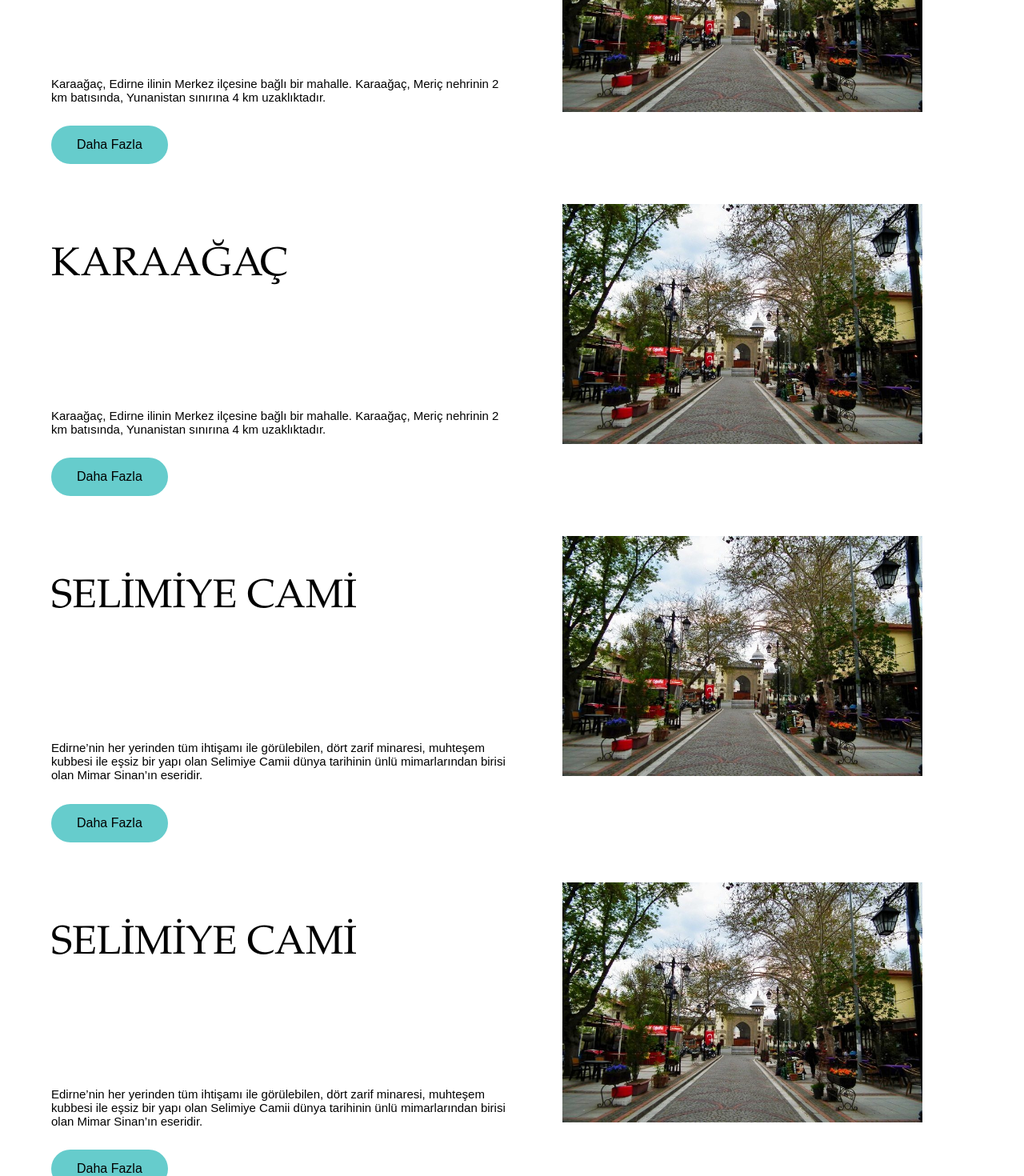
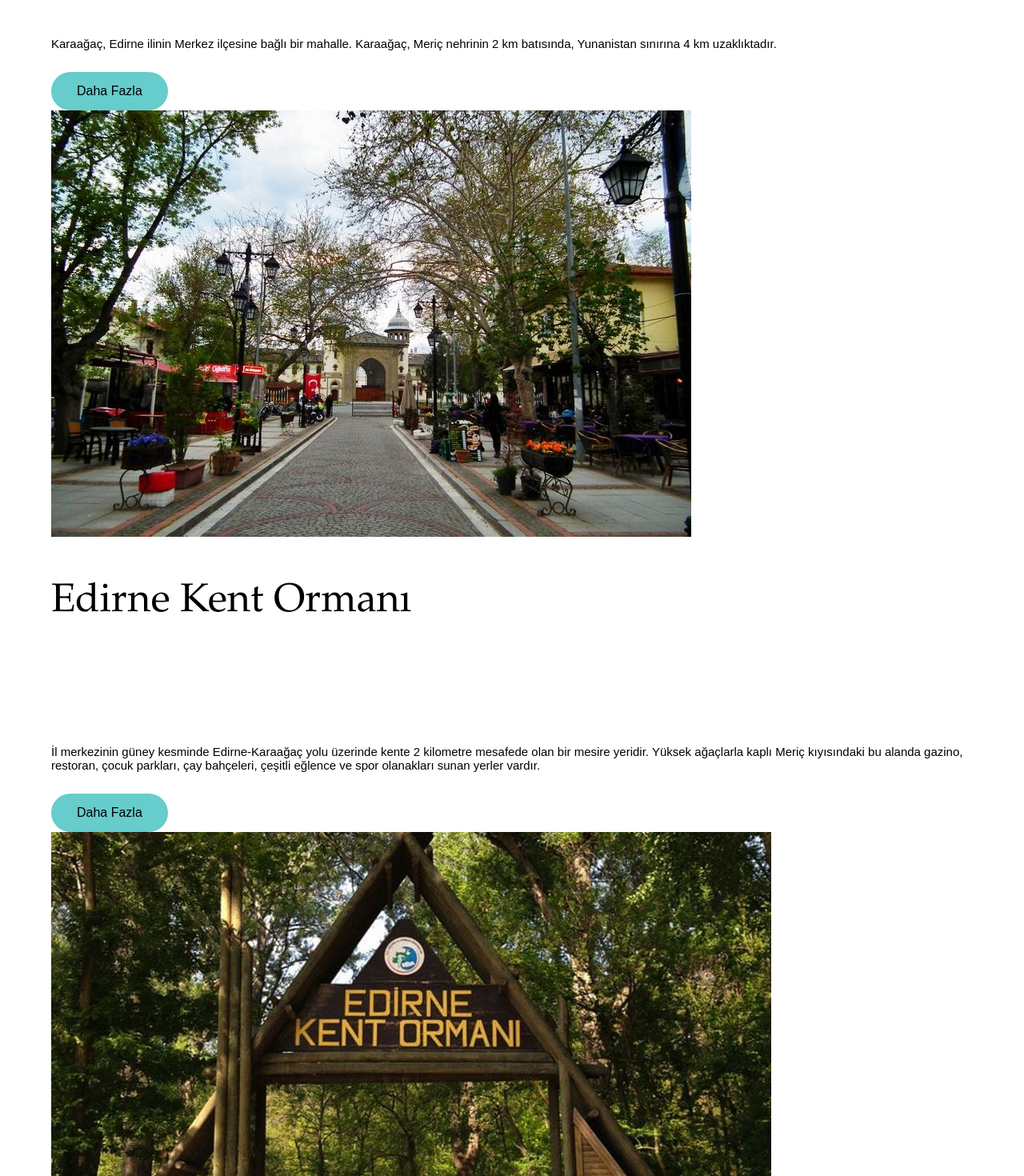
Before and after one commit to humutayran/edirnegezmelik, a React (Create React App) app: page /gezilecek in a window 1280 px wide. Shown: the part 340-1810 px from the top of the page at 80% size. Built offline with nearby package versions, Linux system fonts and the light colour scheme.

Commit message:
fix typos

```diff
--- a/src/components/slider/Slider.jsx
+++ b/src/components/slider/Slider.jsx
@@ -16,7 +16,7 @@ function Slider() {
     <Swiper
       // install Swiper modules
       modules={[Navigation, Pagination, A11y, Autoplay]}
-      spaceBetween={50}
+      spaceBetween={0}
       slidesPerView={3}
       navigation={true}
       pagination={{ clickable: true }}
--- a/src/pages/gezilecek/Gezilecek.jsx
+++ b/src/pages/gezilecek/Gezilecek.jsx
@@ -1,12 +1,13 @@
 import React from "react";
 import "./gezilecek.css";
 import karaagac from "../../images/karaagac.jpg";
+import kentormani from "../../images/edirnekentormani.jpg";
 
 function Gezilecek() {
   return (
     <div className="body">
-      <div className="conteiner">
-        <div className="conteiner-left">
+      <div className="container">
+        <div className="container-left">
           <div className="title">KARAAĞAÇ</div>
           <div className="explanation">
             Karaağaç, Edirne ilinin Merkez ilçesine bağlı bir mahalle. Karaağaç,
@@ -15,26 +16,27 @@ function Gezilecek() {
           </div>
           <button className="button">Daha Fazla</button>
         </div>
-        <div className="conteiner-right">
+        <div className="container-right">
           <img src={karaagac} />
         </div>
       </div>
-      <div className="conteiner">
-        <div className="conteiner-left">
-          <div className="title">KARAAĞAÇ</div>
+      <div className="container">
+        <div className="container-left">
+          <div className="title">Edirne Kent Ormanı</div>
           <div className="explanation">
-            Karaağaç, Edirne ilinin Merkez ilçesine bağlı bir mahalle. Karaağaç,
-            Meriç nehrinin 2 km batısında, Yunanistan sınırına 4 km
-            uzaklıktadır.
+            İl merkezinin güney kesminde Edirne-Karaağaç yolu üzerinde kente 2
+            kilometre mesafede olan bir mesire yeridir. Yüksek ağaçlarla kaplı
+            Meriç kıyısındaki bu alanda gazino, restoran, çocuk parkları, çay
+            bahçeleri, çeşitli eğlence ve spor olanakları sunan yerler vardır.
           </div>
           <button className="button">Daha Fazla</button>
         </div>
-        <div className="conteiner-right">
-          <img src={karaagac} />
+        <div className="container-right">
+          <img src={kentormani} />
         </div>
       </div>
-      <div className="conteiner">
-        <div className="conteiner-left">
+      <div className="container">
+        <div className="container-left">
           <div className="title">SELİMİYE CAMİ</div>
           <div className="explanation">
             Edirne’nin her yerinden tüm ihtişamı ile görülebilen, dört zarif
@@ -44,12 +46,12 @@ function Gezilecek() {
           </div>
           <button className="button">Daha Fazla</button>
         </div>
-        <div className="conteiner-right">
-          <img src={karaagac} />
+        <div className="container-right">
+          <img src={kentormani} />
         </div>
       </div>
-      <div className="conteiner">
-        <div className="conteiner-left">
+      <div className="container">
+        <div className="container-left">
           <div className="title">SELİMİYE CAMİ</div>
           <div className="explanation">
             Edirne’nin her yerinden tüm ihtişamı ile görülebilen, dört zarif
@@ -59,7 +61,7 @@ function Gezilecek() {
           </div>
           <button className="button">Daha Fazla</button>
         </div>
-        <div className="conteiner-right">
+        <div className="container-right">
           <img src={karaagac} />
         </div>
       </div>
--- a/src/pages/tarihi/Tarihi.jsx
+++ b/src/pages/tarihi/Tarihi.jsx
@@ -1,12 +1,13 @@
 import React from "react";
 import "../gezilecek/gezilecek.css";
 import selimiye from "../../images/selimiye.jpg";
+import adaletKasri from "../../images/adaletkasri.jpg";
 
 function Tarihi() {
   return (
     <div className="body">
-      <div className="conteiner">
-        <div className="conteiner-left">
+      <div className="container">
+        <div className="container-left">
           <div className="title">SELİMİYE CAMİİ</div>
           <div className="explanation">
             Edirne’nin her yerinden tüm ihtişamı ile görülebilen, dört zarif
@@ -16,27 +17,42 @@ function Tarihi() {
           </div>
           <button className="button">Daha Fazla</button>
         </div>
-        <div className="conteiner-right">
+        <div className="container-right">
           <img src={selimiye} />
         </div>
       </div>
-      <div className="conteiner">
-        <div className="conteiner-left">
-          <div className="title">SELİMİYE CAMİİ</div>
+      <div className="container">
+        <div className="container-left">
+          <div className="title">ADALET KASRI</div>
           <div className="explanation">
-            Edirne’nin her yerinden tüm ihtişamı ile görülebilen, dört zarif
-            minaresi, muhteşem kubbesi ile eşsiz bir yapı olan Selimiye Camii
-            dünya tarihinin ünlü mimarlarından birisi olan Mimar Sinan’ın
-            eseridir.
+          Adalet Kasrı, Edirne Sarayı'nda kasır. Sarayın sağlam kalan tek
+            binası. Kırkpınar Yağlı Güreşlerinin düzenlendiği Sarayiçi
+            semtindedir. Edirne Sarayı'na Kanuni Sultan Süleyman zamanında
+            eklendi. Kanuni'nin kanunlarını burada yazdırdığı söylenir.
           </div>
           <button className="button">Daha Fazla</button>
         </div>
-        <div className="conteiner-right">
-          <img src={selimiye} />
+        <div className="container-right">
+          <img src={adaletKasri} />
         </div>
       </div>
-      <div className="conteiner">
-        <div className="conteiner-left">
+      <div className="container">
+        <div className="container-left">
+          <div className="title">ADALET KASRI</div>
+          <div className="explanation">
+            Adalet Kasrı, Edirne Sarayı'nda kasır. Sarayın sağlam kalan tek
+            binası. Kırkpınar Yağlı Güreşlerinin düzenlendiği Sarayiçi
+            semtindedir. Edirne Sarayı'na Kanuni Sultan Süleyman zamanında
+            eklendi. Kanuni'nin kanunlarını burada yazdırdığı söylenir.
+          </div>
+          <button className="button">Daha Fazla</button>
+        </div>
+        <div className="container-right">
+          <img src={adaletKasri} />
+        </div>
+      </div>
+      <div className="container">
+        <div className="container-left">
           <div className="title">SELİMİYE CAMİ</div>
           <div className="explanation">
             Edirne’nin her yerinden tüm ihtişamı ile görülebilen, dört zarif
@@ -46,22 +62,7 @@ function Tarihi() {
           </div>
           <button className="button">Daha Fazla</button>
         </div>
-        <div className="conteiner-right">
-          <img src={selimiye} />
-        </div>
-      </div>
-      <div className="conteiner">
-        <div className="conteiner-left">
-          <div className="title">SELİMİYE CAMİ</div>
-          <div className="explanation">
-            Edirne’nin her yerinden tüm ihtişamı ile görülebilen, dört zarif
-            minaresi, muhteşem kubbesi ile eşsiz bir yapı olan Selimiye Camii
-            dünya tarihinin ünlü mimarlarından birisi olan Mimar Sinan’ın
-            eseridir.
-          </div>
-          <button className="button">Daha Fazla</button>
-        </div>
-        <div className="conteiner-right">
+        <div className="container-right">
           <img src={selimiye} />
         </div>
       </div>
```
Also changed, not shown: src/images/adaletkasri.jpg (added), src/images/edirnekentormani.jpg (added).
